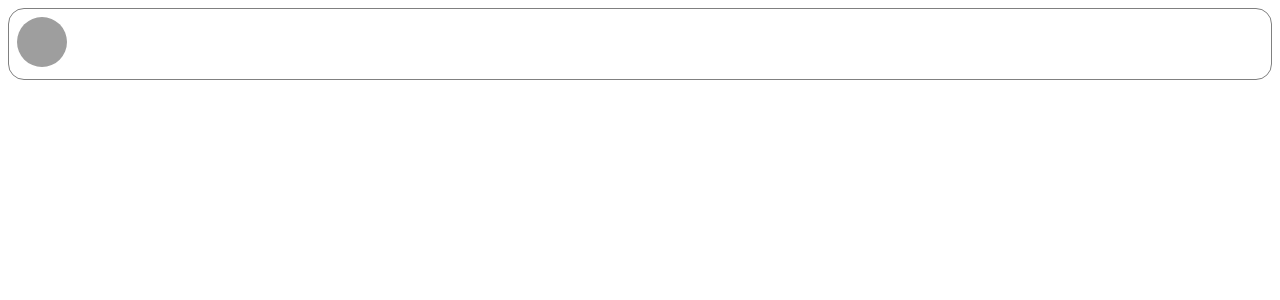
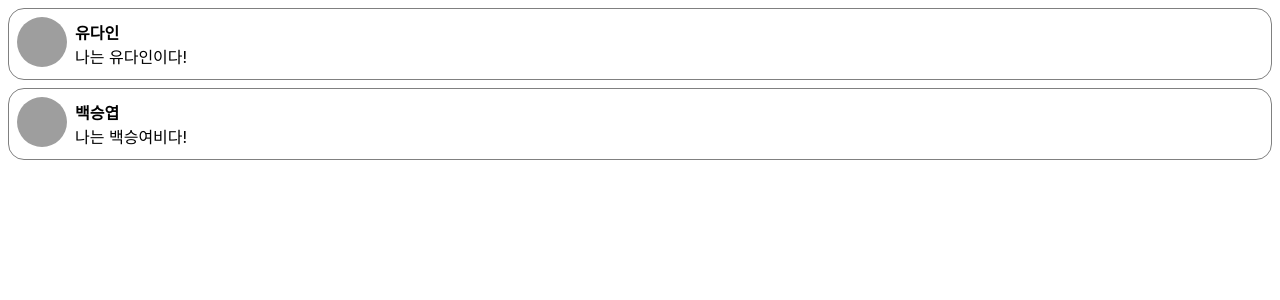
Before and after one commit to Yudain22/react_study, a React (Create React App) app in the folder my-app/: page / in a window 1280 px wide. Shown: the top 300 px of the page. Built offline with nearby package versions, Linux system fonts and the light colour scheme; grey boxes are pictures that could not be loaded.

Commit message:
깃이그노얼

```diff
--- a/my-app/src/05.컴포넌트와 Props/CommentList.jsx
+++ b/my-app/src/05.컴포넌트와 Props/CommentList.jsx
@@ -4,7 +4,8 @@ import Comment from "./Comment";
 function CommentList(props) {
     return (
         <div>
-            <Comment />
+            <Comment name={"유다인"} comment={"나는 유다인이다!"}/>
+            <Comment name={"백승엽"} comment={"나는 백승여비다!"}/>
         </div>
     );
 }
```
Also changed, not shown: 1 other file (tests, documents, lock files or other folders).
